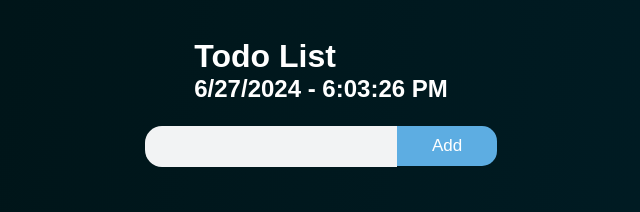
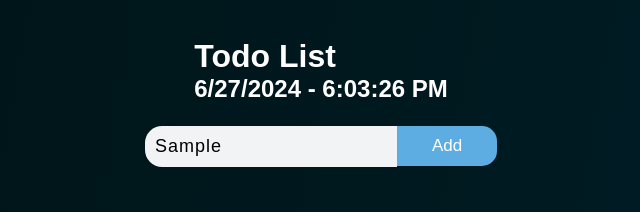
Before and after one commit to chowankumar/ReactQuestions, a React (Vite) app: page / in a window 1280 px wide. Both pictures are taken after typing "Sample" into the empty fields and a click on the button "Add". Shown: the top 212 px of the page, without its empty margins (319-959 px from the left). Built offline with nearby package versions, Linux system fonts and the light colour scheme.

Commit message:
check content is empyt or not.

```diff
--- a/src/Projects/Todo/Todo.jsx
+++ b/src/Projects/Todo/Todo.jsx
@@ -11,27 +11,18 @@ export const Todo = () => {
 
     const [task, setTask] = useState([]);
 
-
-
-
     const handleFormSubmit = (inputValue) => {
-        if (!inputValue) return;
-        if (task.includes(inputValue)) return
+        const {id,content,checked} = inputValue;
+        if (!content) return;
+        if (task.includes(inputValue)) return;
         setTask((prevTask) => [...prevTask, inputValue])
     };
-
-
-
-
-
 
     //delete todo
     const handleDeleteTodo = (value) => {
 
         const updatedTask = task.filter((curtask) => curtask !== value)
         setTask(updatedTask)
-
-
     }
 
     const handleClearTodoData = () => {
--- a/src/Projects/Todo/TodoForm.jsx
+++ b/src/Projects/Todo/TodoForm.jsx
@@ -1,8 +1,10 @@
 import { useState } from "react";
+
 export const TodoForm =({onAddTodo})=>{
-    const [inputValue,setInputValue] = useState("");
+    const [inputValue,setInputValue] = useState({});
+
     const handleInputChange =(value) =>{
-        setInputValue(value)
+        setInputValue({id:value,content:value, checked:false});
     }
 
     const handleFormSubmit =(event)=>{
@@ -13,19 +15,21 @@ export const TodoForm =({onAddTodo})=>{
     }
     return (
         <section className="form">
+
         <form  onSubmit={handleFormSubmit}>
             <div>
                 <input type="text"
                  className="todo-input"
                  autoComplete="off"
-                 value={inputValue}
+                 value={inputValue.content}
                  onChange={(event)=> handleInputChange(event.target.value)}
                 />
             </div>
             <div>
-                <button type="text" className="todo-btn">Add</button>
+                <button type="submit" className="todo-btn">Add</button>
             </div>
         </form>
+
     </section>
     )
 }
--- a/src/Projects/Todo/TodoList.jsx
+++ b/src/Projects/Todo/TodoList.jsx
@@ -1,8 +1,8 @@
 import { MdCheck, MdDeleteForever } from "react-icons/md";
-export const TodoList = ({ key, data, onHandleDeleteTodo }) => {
+export const TodoList = ({key,data, onHandleDeleteTodo }) => {
     return (
         <li key={key} className="todo-item">
-            <span>{data}</span>
+            <span>{data.content}</span>
             <button className="check-btn"><MdCheck /></button>
             <button
                 className="delete-btn"
```
